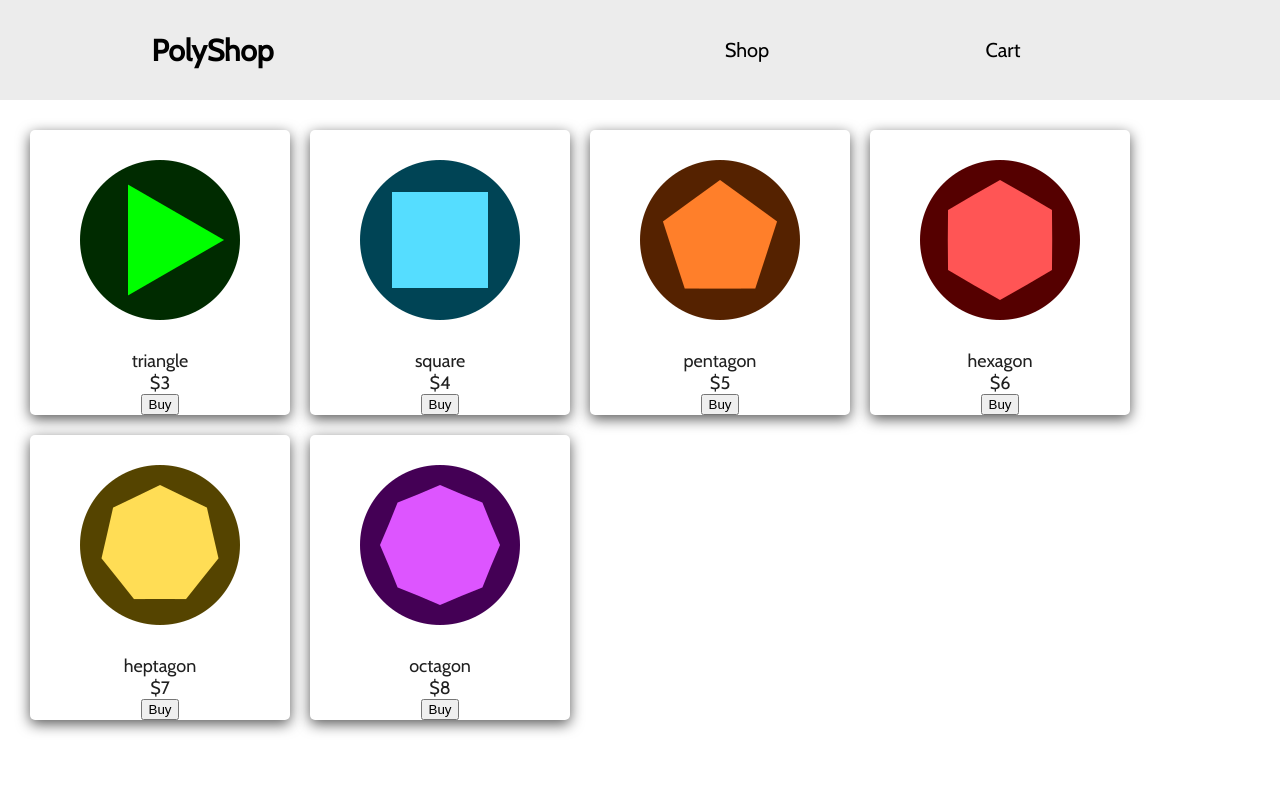
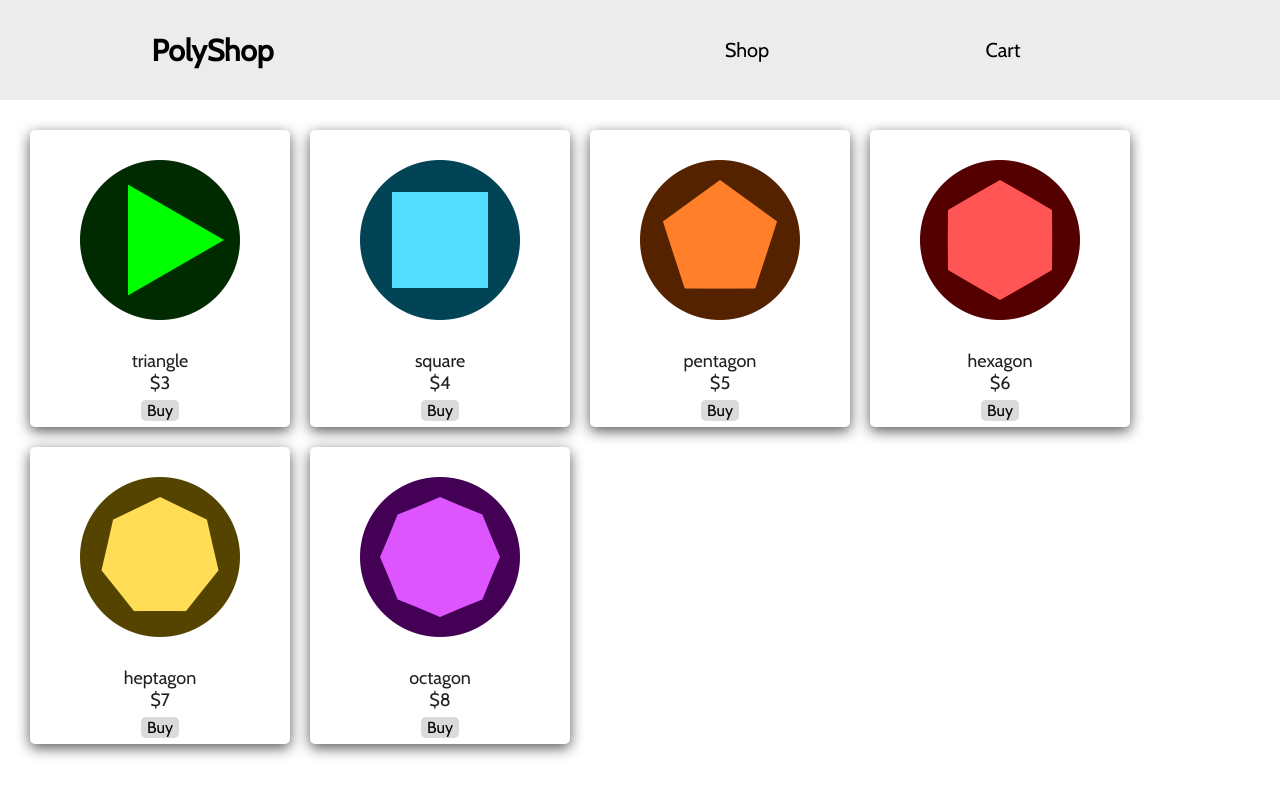
Before and after one commit to arnh8/polyshop, a React (Create React App) app: page /shop in a window 1280 px wide. Shown: the top 796 px of the page. Built offline with nearby package versions, Linux system fonts and the light colour scheme.

Commit message:
styling buy buttons

```diff
--- a/src/components/ShopItem.js
+++ b/src/components/ShopItem.js
@@ -74,18 +74,29 @@ export default function ShopItem(props) {
             <div>${props.polygon.price}</div>
             {buying ? (
                 <div className="quantityHandler">
-                    <button onClick={toggleBuy}>x</button>
-                    <button onClick={decrementQuantity}>-</button>
+                    <button onClick={toggleBuy} className="shopButton">
+                        X
+                    </button>
+                    <button onClick={decrementQuantity} className="shopButton">
+                        -
+                    </button>
                     <input
                         type="number"
                         onChange={handleChange}
                         value={quantity}
+                        className="shopInput"
                     />
-                    <button onClick={incrementQuantity}>+</button>
-                    <button onClick={addCartHandler}>Add To Cart</button>
+                    <button onClick={incrementQuantity} className="shopButton">
+                        +
+                    </button>
+                    <button onClick={addCartHandler} className="shopButton">
+                        Add
+                    </button>
                 </div>
             ) : (
-                <button onClick={toggleBuy}>Buy</button>
+                <button onClick={toggleBuy} className="buyButton">
+                    Buy
+                </button>
             )}
         </div>
     );
--- a/src/styles/App.css
+++ b/src/styles/App.css
@@ -80,6 +80,45 @@ h3 {
     padding-left: 10px;
     padding-right: 10px;
 }
+
+.shopButton {
+    font-family: "Cabin", sans-serif;
+    font-size: 16px;
+    max-height: 50px;
+
+    border: rgb(32, 32, 32);
+    border-radius: 5px;
+    background-color: rgb(218, 218, 218);
+    margin: 6px;
+}
+
+.buyButton {
+    font-family: "Cabin", sans-serif;
+    font-size: 16px;
+    max-height: 50px;
+
+    border: rgb(32, 32, 32);
+    border-radius: 5px;
+    background-color: rgb(218, 218, 218);
+    margin: 6px;
+}
+
+.shopInput {
+    height: 18px;
+    width: 40px;
+    text-align: center;
+}
+
+.quantityHandler {
+    display: flex;
+    flex-direction: row;
+    width: 220px;
+    align-items: center;
+    margin-top: 4px;
+    margin-bottom: 6px;
+    margin-left: 30px;
+}
+
 .itemImg {
     padding: 30px;
     padding-top: 30px;
@@ -141,8 +180,3 @@ h3 {
 .cartItem .cartRemove:hover {
     background-color: rgb(211, 211, 211);
 }
-
-.quantityHandler {
-    display: flex;
-    flex-direction: row;
-}
```
